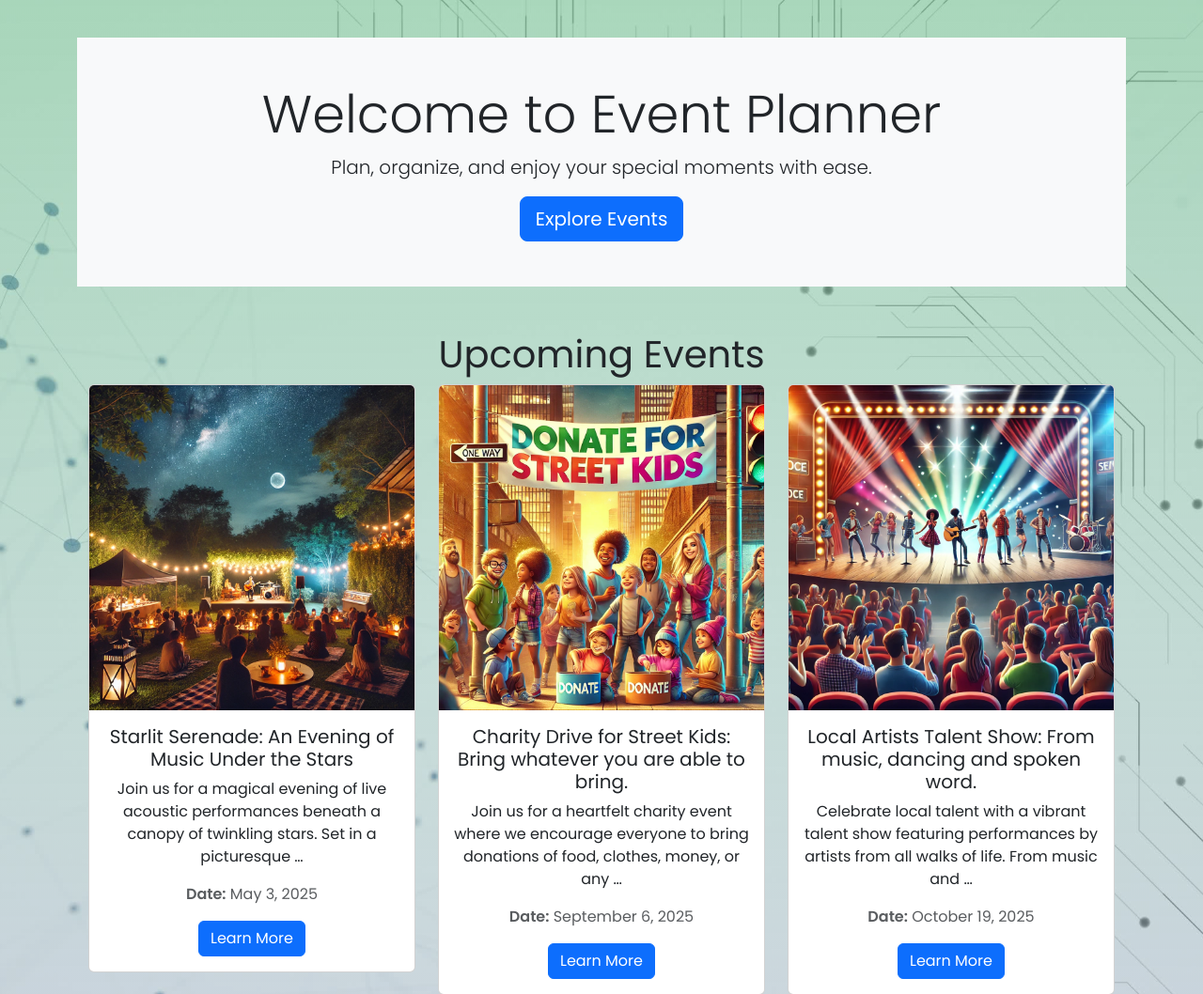
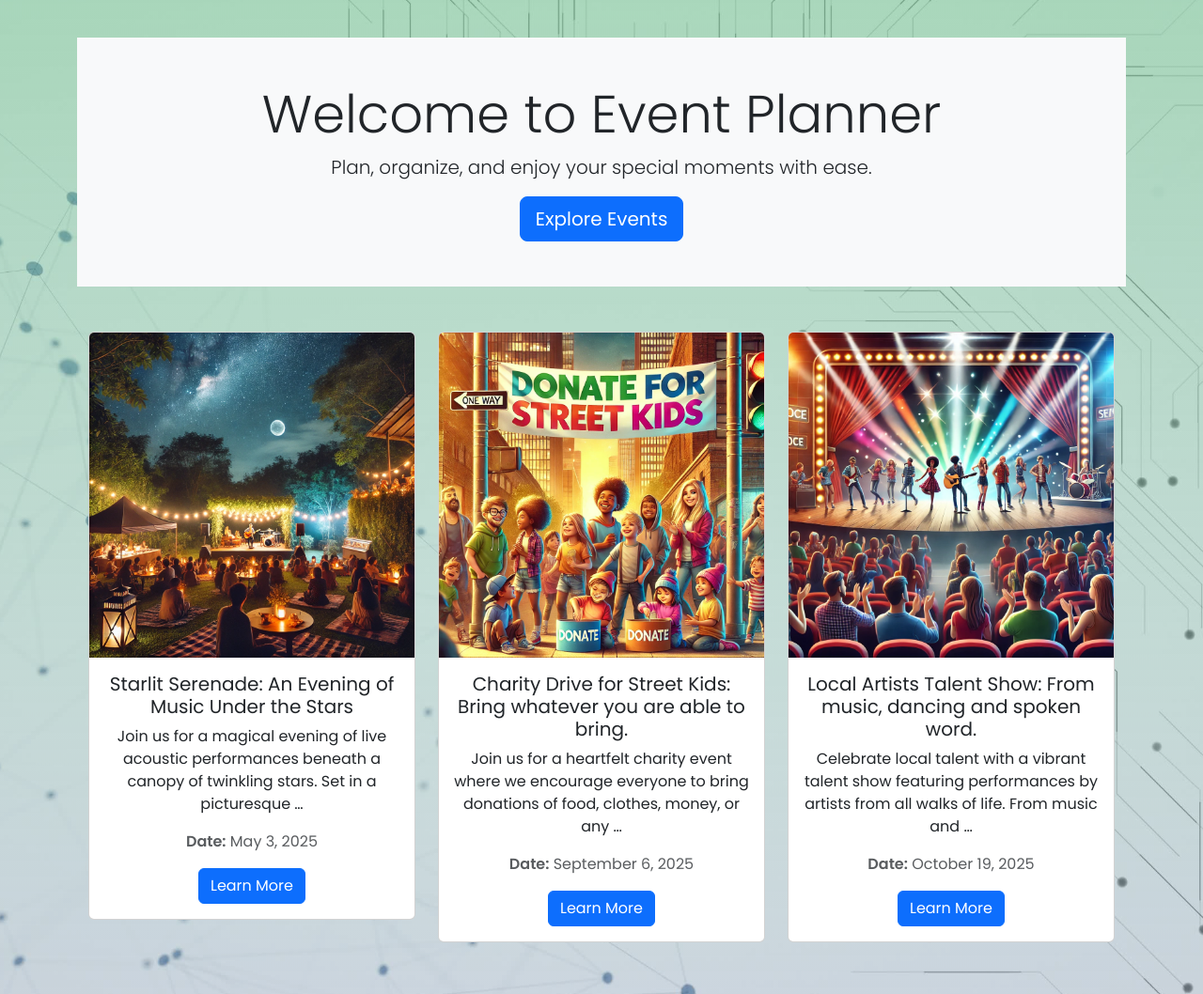
Before and after one commit to siboniseni/event_planner, a Django app: page / in a window 1280 px wide. Shown: the part 56-1114 px from the top of the page at 94% size. Run offline with Django 5.2, Linux system fonts and the light colour scheme; data comes from the database, SQL or seed files in the repository.

Commit message:
upcoming events header on the homepage removed

```diff
--- a/events/templates/events/homepage.html
+++ b/events/templates/events/homepage.html
@@ -15,7 +15,6 @@
 
 <!-- Upcoming Events Section -->
 <div class="container my-5">
-    <h1 class="text-center animate__animated animate__fadeIn">Upcoming Events</h1>
     <div class="row">
         {% for event in events %}
         <div class="col-sm-6 col-md-4 col-lg-4 mb-4">
```
